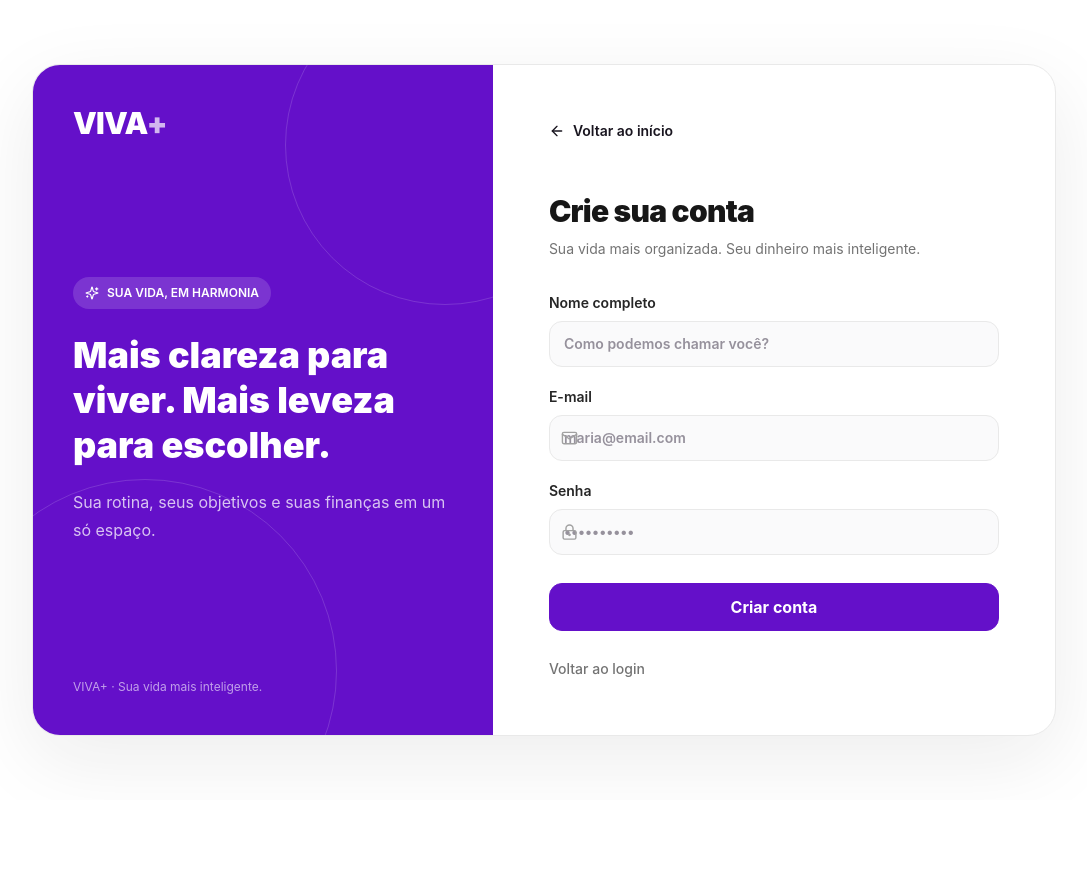
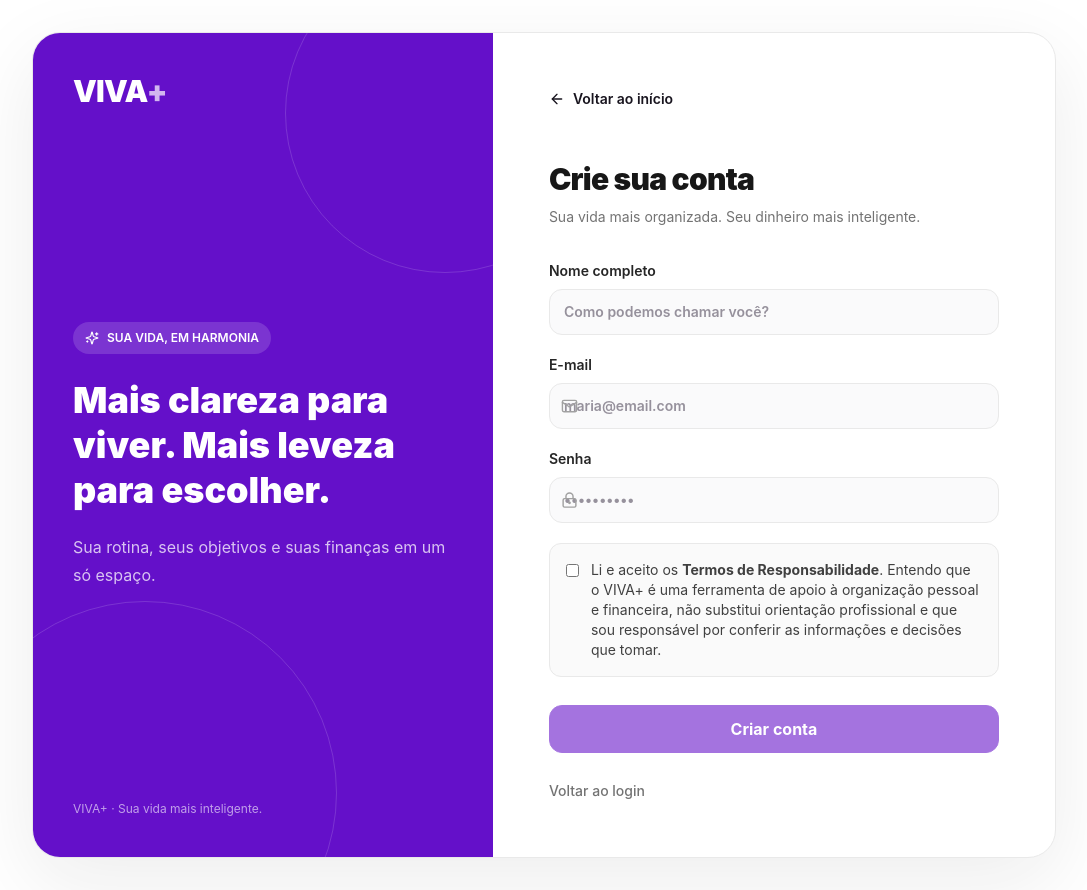
Before and after one commit to diegoelizes2026-sys/VIVA-, a Next.js app in the folder VIVA-PLUS-VERCEL (2)/VIVA-PLUS-VERCEL/: page /cadastro in a window 1280 px wide. Shown: the whole page, without its empty margins (96-1183 px from the left). Before the commit the page ends 800 px from the top, so only its background shows below. Built offline with nearby package versions, Linux system fonts and the light colour scheme.

Commit message:
Require responsibility terms acceptance at signup

```diff
--- a/VIVA-PLUS-VERCEL (2)/VIVA-PLUS-VERCEL/src/components/auth-form.tsx
+++ b/VIVA-PLUS-VERCEL (2)/VIVA-PLUS-VERCEL/src/components/auth-form.tsx
@@ -15,13 +15,16 @@ export default function AuthForm({ mode }: { mode: "login" | "signup" | "reset"
   const [message, setMessage] = useState("");
   const [showPassword, setShowPassword] = useState(false);
   const [remember, setRemember] = useState(true);
+  const [termsAccepted, setTermsAccepted] = useState(false);
 
   async function submit(e: FormEvent) {
-    e.preventDefault(); setBusy(true); setMessage("");
+    e.preventDefault(); setMessage("");
+    if (mode === "signup" && !termsAccepted) { setMessage("Para criar sua conta, confirme que leu e aceita os Termos de Responsabilidade."); return; }
+    setBusy(true);
     try {
       const supabase = createClient();
       if (mode === "signup") {
-        const { error } = await supabase.auth.signUp({ email, password, options: { data: { full_name: name }, emailRedirectTo: `${location.origin}/auth/callback` } });
+        const { error } = await supabase.auth.signUp({ email, password, options: { data: { full_name: name, responsibility_terms_accepted: true, responsibility_terms_version: "1.0-2026-11-15", responsibility_terms_accepted_at: new Date().toISOString() }, emailRedirectTo: `${location.origin}/auth/callback` } });
         if (error) throw error;
         setMessage("Cadastro enviado. Confira seu e-mail para confirmar a conta, se a confirmação estiver ativada.");
       } else if (mode === "login") {
@@ -53,7 +56,8 @@ export default function AuthForm({ mode }: { mode: "login" | "signup" | "reset"
           {mode === "signup" && <label className="block text-sm font-semibold text-neutral-800">Nome completo<input className="field mt-2" required value={name} onChange={e => setName(e.target.value)} placeholder="Como podemos chamar você?"/></label>}
           <label className="block text-sm font-semibold text-neutral-800">E-mail<span className="relative mt-2 block"><Mail className="absolute left-3 top-1/2 -translate-y-1/2 text-neutral-400" size={17}/><input className="field pl-10" type="email" autoComplete="email" required value={email} onChange={e => setEmail(e.target.value)} placeholder="maria@email.com"/></span></label>
           {mode !== "reset" && <label className="block text-sm font-semibold text-neutral-800">Senha<span className="relative mt-2 block"><LockKeyhole className="absolute left-3 top-1/2 -translate-y-1/2 text-neutral-400" size={17}/><input className="field auth-password-input pl-10 pr-12" type={showPassword ? "text" : "password"} autoComplete={mode === "login" ? "current-password" : "new-password"} minLength={8} required value={password} onChange={e => setPassword(e.target.value)} placeholder="••••••••••"/>{mode === "login" && <button type="button" className="auth-password-toggle" onClick={() => setShowPassword(v => !v)} aria-label={showPassword ? "Ocultar senha" : "Mostrar senha"}>{showPassword ? <EyeOff size={19}/> : <Eye size={19}/>}</button>}</span></label>}
-          {mode === "login" && <div className="auth-options"><label><input type="checkbox" checked={remember} onChange={e => setRemember(e.target.checked)}/> <span>Lembrar de mim</span></label><Link href="/recuperar-senha">Esqueci a senha</Link></div>}<button className="btn-primary auth-submit mt-2 w-full" disabled={busy}>{busy ? "Aguarde..." : mode === "signup" ? "Criar conta" : mode === "reset" ? "Enviar instruções" : <><span>Entrar</span><ArrowRight size={20}/></>}</button>
+          {mode === "signup" && <div className="rounded-xl border border-[var(--color-gray)] bg-neutral-50 p-4 text-sm text-neutral-700"><label className="flex cursor-pointer items-start gap-3"><input type="checkbox" className="mt-1" checked={termsAccepted} onChange={e => setTermsAccepted(e.target.checked)} required/><span>Li e aceito os <Link className="font-bold text-[var(--color-primary)] underline" href="/termos-de-responsabilidade" target="_blank">Termos de Responsabilidade</Link>. Entendo que o VIVA+ é uma ferramenta de apoio à organização pessoal e financeira, não substitui orientação profissional e que sou responsável por conferir as informações e decisões que tomar.</span></label></div>}
+          {mode === "login" && <div className="auth-options"><label><input type="checkbox" checked={remember} onChange={e => setRemember(e.target.checked)}/> <span>Lembrar de mim</span></label><Link href="/recuperar-senha">Esqueci a senha</Link></div>}<button className="btn-primary auth-submit mt-2 w-full" disabled={busy || (mode === "signup" && !termsAccepted)}>{busy ? "Aguarde..." : mode === "signup" ? "Criar conta" : mode === "reset" ? "Enviar instruções" : <><span>Entrar</span><ArrowRight size={20}/></>}</button>
           {message && <p role="status" className="rounded-xl border border-[var(--color-gray)] bg-neutral-50 p-3 text-sm leading-6 text-neutral-700">{message}</p>}
         </form>
         <div className="auth-alternatives mt-7 flex flex-wrap justify-between gap-3 text-sm font-medium text-neutral-500">
```
